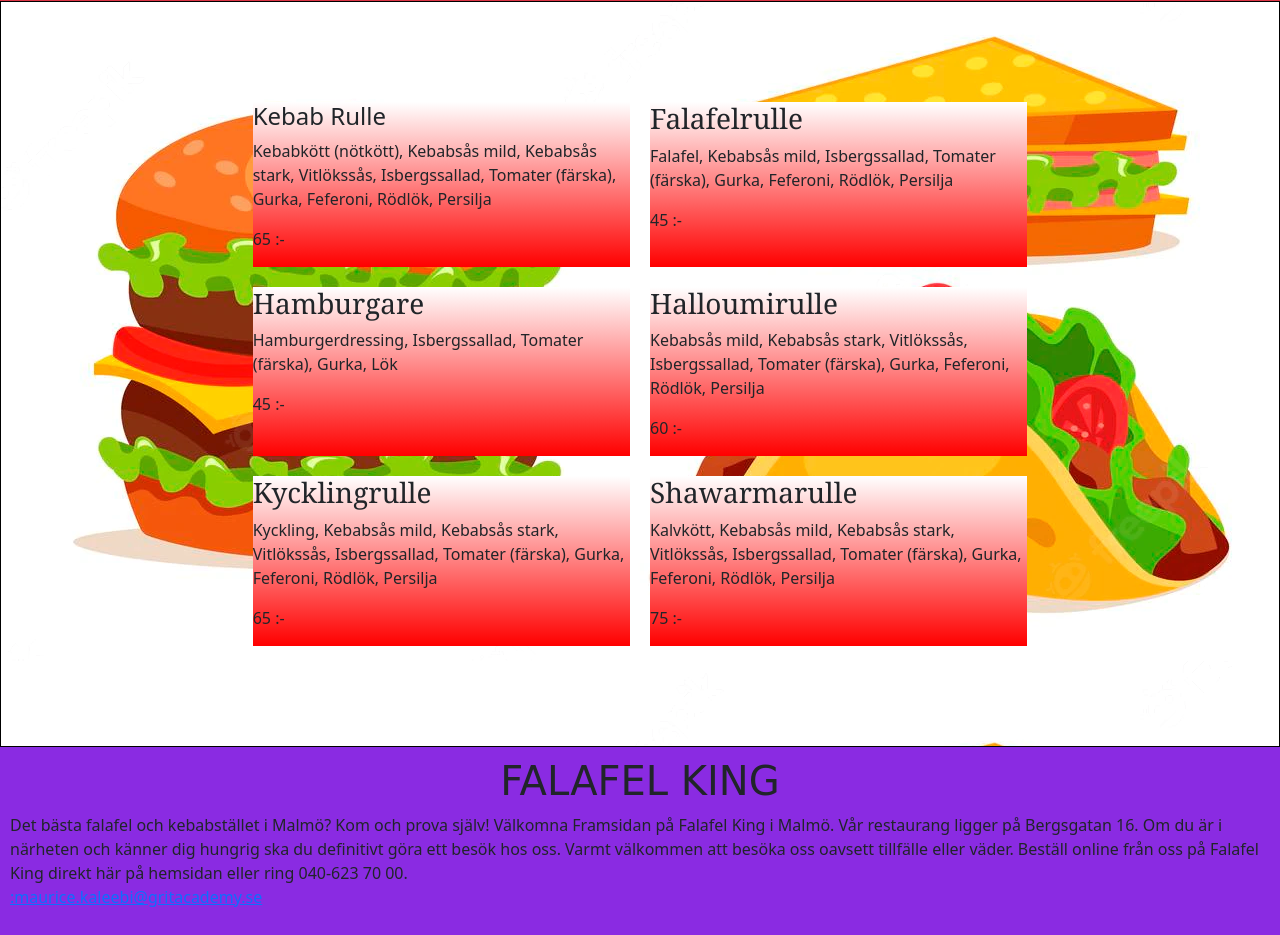
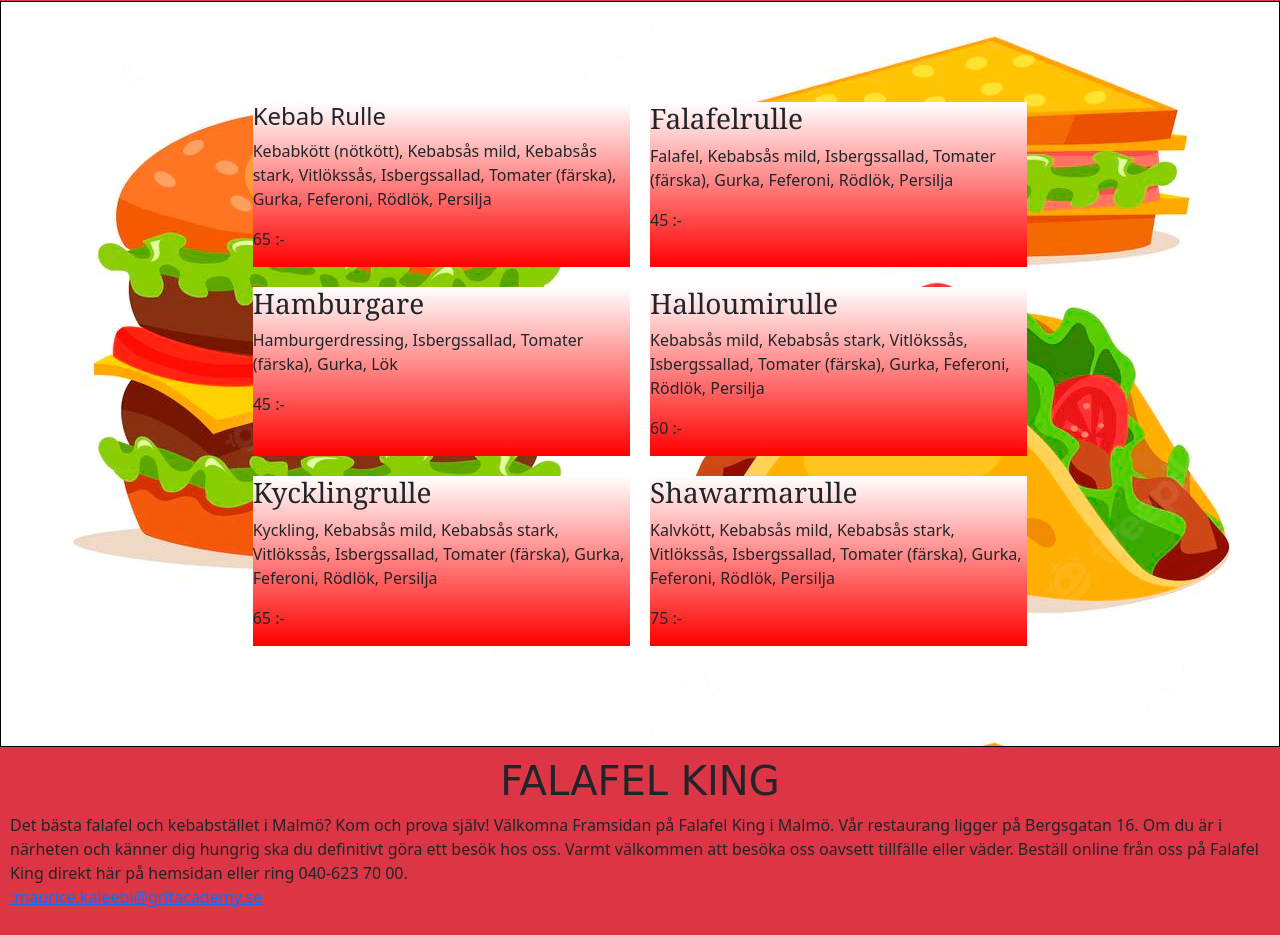
Before and after one commit to MauMit/JAVA22-html-mp2-maurice-kaleebi, a plain HTML site: page index.html in a window 1280 px wide. Shown: the part 45-980 px from the top of the page. Drawn offline with nearby package versions, Linux system fonts and the light colour scheme.

Commit message:
Update style.css

```diff
--- a/css/style.css
+++ b/css/style.css
@@ -42,7 +42,7 @@ h1{
 }
 
 footer{
-    background-color: blueviolet;
+    background-color: #dc3545;
    padding: 10px;
 
 }
```
